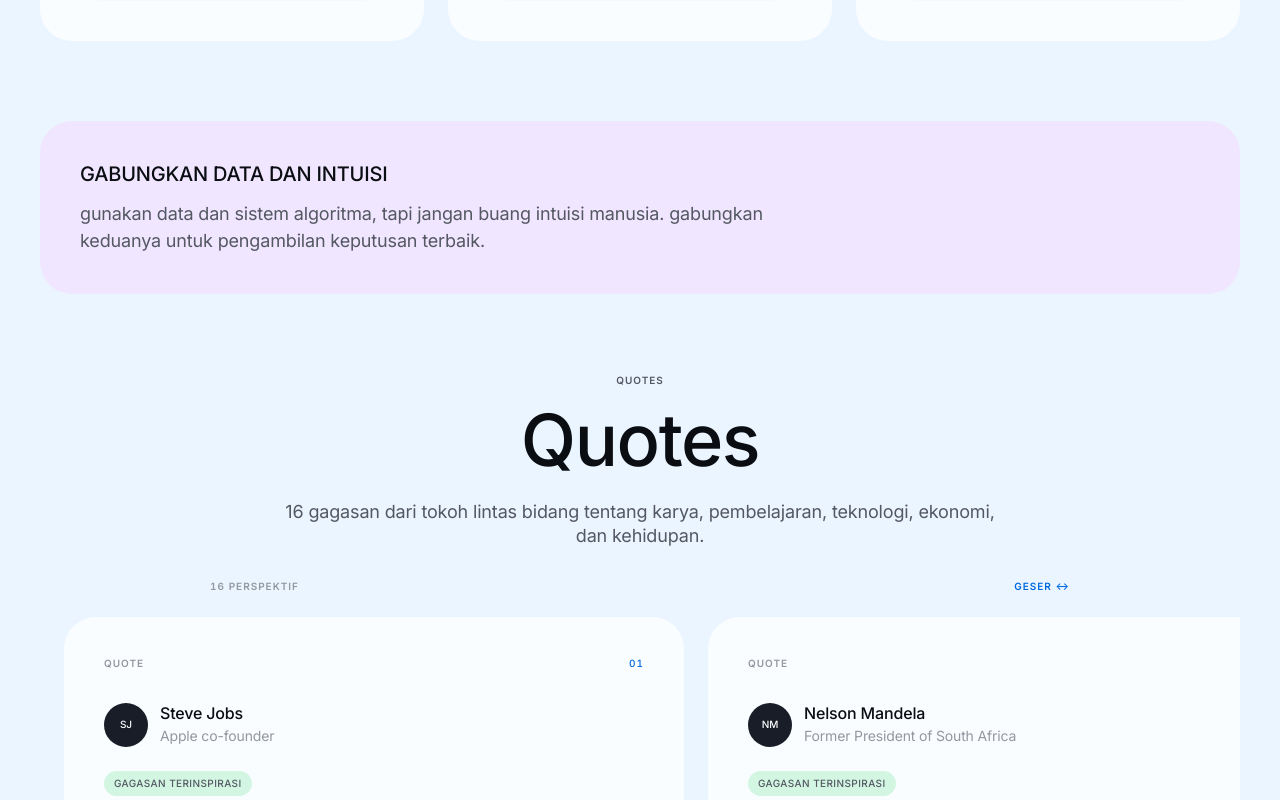
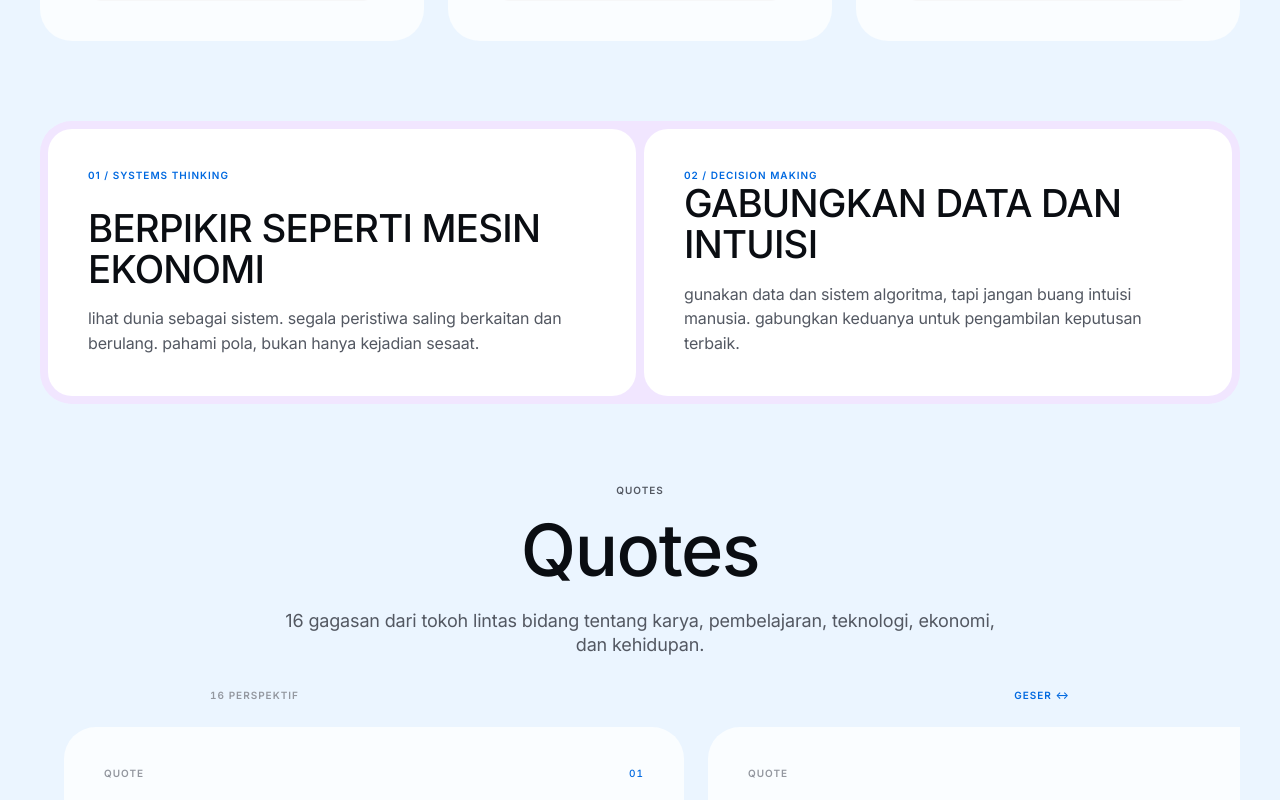
Before and after one commit to LionerHakim/JRHs, a React (Vite) app: page / in a window 1280 px wide. Shown: the part 3560-4360 px from the top of the page. Built offline with nearby package versions, Linux system fonts and the light colour scheme.

Commit message:
Add two-card economic thinking principles (#40)
* add two economic thinking quote cards and professional consent copy

* style unified two-card thinking quote layout

```diff
--- a/src/index.css
+++ b/src/index.css
@@ -1031,21 +1031,51 @@ img { display: block; max-width: 100%; }
   cursor: default;
 }
 
-/* Project principle */
-.project-quote {
+/* Thinking principles — one editorial container, two quote cards */
+.thinking-quotes {
   width: var(--page);
   margin: 0 auto;
+  padding: 8px;
+  display: grid;
+  grid-template-columns: repeat(2, minmax(0, 1fr));
+  gap: 8px;
+  border-radius: var(--radius-cards);
+  background: var(--lavender);
+}
+
+.thinking-quote-card {
+  min-width: 0;
+  min-height: 250px;
   padding: 40px;
-}
-
-.project-quote strong {
-  display: block;
-}
-
-.project-quote p {
-  max-width: 760px;
-  margin: 12px 0 0;
-  font-size: var(--text-body-lg);
+  display: flex;
+  flex-direction: column;
+  border-radius: calc(var(--radius-cards) - 8px);
+  background: var(--paper);
+}
+
+.thinking-quote-kicker {
+  color: var(--blue-strong);
+  font-size: var(--text-caption);
+  font-weight: 600;
+  letter-spacing: .1em;
+}
+
+.thinking-quote-card strong {
+  margin-top: auto;
+  color: var(--ink);
+  font-family: var(--font-aeonik);
+  font-size: clamp(24px, 3vw, 40px);
+  font-weight: 500;
+  line-height: 1.08;
+  letter-spacing: -.02em;
+}
+
+.thinking-quote-card p {
+  max-width: 520px;
+  margin: 16px 0 0;
+  color: var(--graphite);
+  font-size: var(--text-body);
+  line-height: 1.55;
 }
 
 /* Quotes — horizontal editorial wall */
@@ -1698,6 +1728,19 @@ img { display: block; max-width: 100%; }
   .media-card h3,
   .project-card h3 { font-size: 36px; }
 
+
+  .thinking-quotes {
+    grid-template-columns: 1fr;
+    padding: 6px;
+    border-radius: var(--radius);
+  }
+
+  .thinking-quote-card {
+    min-height: 230px;
+    padding: 28px 24px;
+    border-radius: calc(var(--radius) - 6px);
+  }
+
   .project-quote {
     width: var(--page);
     padding: 28px 24px;
--- a/src/main.tsx
+++ b/src/main.tsx
@@ -418,9 +418,17 @@ ${name.trim()}`)
           </div>
         </section>
 
-        <aside className="project-quote" aria-label="Decision-making principle">
-          <strong>GABUNGKAN DATA DAN INTUISI</strong>
-          <p>gunakan data dan sistem algoritma, tapi jangan buang intuisi manusia. gabungkan keduanya untuk pengambilan keputusan terbaik.</p>
+        <aside className="thinking-quotes" aria-label="Prinsip berpikir JRH">
+          <article className="thinking-quote-card">
+            <span className="thinking-quote-kicker">01 / SYSTEMS THINKING</span>
+            <strong>BERPIKIR SEPERTI MESIN EKONOMI</strong>
+            <p>lihat dunia sebagai sistem. segala peristiwa saling berkaitan dan berulang. pahami pola, bukan hanya kejadian sesaat.</p>
+          </article>
+          <article className="thinking-quote-card">
+            <span className="thinking-quote-kicker">02 / DECISION MAKING</span>
+            <strong>GABUNGKAN DATA DAN INTUISI</strong>
+            <p>gunakan data dan sistem algoritma, tapi jangan buang intuisi manusia. gabungkan keduanya untuk pengambilan keputusan terbaik.</p>
+          </article>
         </aside>
 
 
@@ -478,7 +486,7 @@ ${name.trim()}`)
               <div className="contact-submit">
                 <label className="contact-privacy">
                   <input type="checkbox" required checked={privacy} onChange={(event) => setPrivacy(event.target.checked)} onBlur={() => setTouched((current) => ({ ...current, privacy: true }))} aria-invalid={touched.privacy && !privacy} />
-                  <span>Aku setuju data ini digunakan untuk membalas pesan</span>
+                  <span>Saya menyetujui penggunaan data yang saya berikan untuk keperluan membalas pesan ini.</span>
                 </label>
                 <button type="submit">✈ <span>Buka Email Saya</span> <span aria-hidden="true">→</span></button>
               </div>
```
